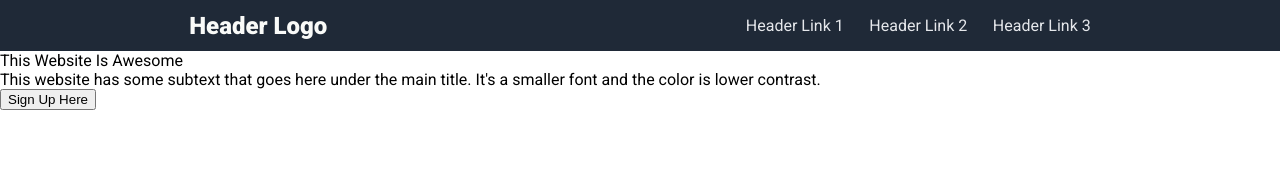
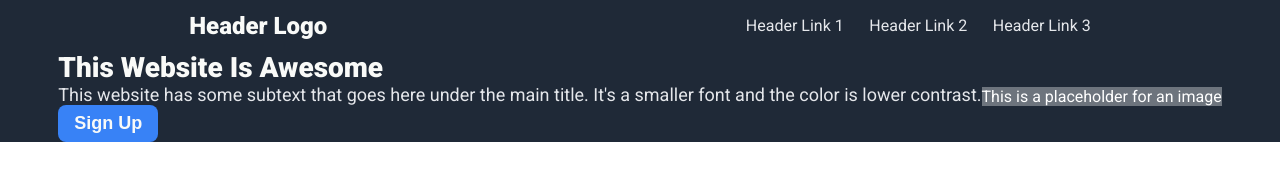
Before and after one commit to sherm-b/odin-landing-page, a plain HTML site: page index.html in a window 1280 px wide. Drawn offline with Linux system fonts and the light colour scheme.

Commit message:
Style hero element text and background

```diff
--- a/index.html
+++ b/index.html
@@ -20,13 +20,14 @@
         </ul>
     </div>
     <div class="hero">
-        <div class="hero-text">This Website Is Awesome</div>
-        <div class="hero-subtext">This website has some subtext that goes here under the main title. It's a smaller font and the color is lower contrast.</div>
-        <div class="button">
-            <button type="button">Sign Up Here</button>
+        <div class="hero-content-left">
+            <div class="hero-text">This Website Is Awesome</div>
+            <div class="hero-subtext">This website has some subtext that goes here under the main title. It's a smaller font and the color is lower contrast.</div>
+            <div class="button">
+                <button type="button">Sign Up</button>
+            </div>
         </div>
-        <div class="image-placeholder">
-        </div>
+        <div class="image-placeholder">This is a placeholder for an image</div>
     </div>
 </body>
 </html>
--- a/styles.css
+++ b/styles.css
@@ -10,14 +10,13 @@ body {
     align-items: center;
     justify-content: space-around;
     background-color: #1f2937;
-
 }
 
 .logo {
     padding: 0 1vw;
     font-size: 24px;
     font-weight: 800;
-    color: #f9faf8
+    color: #f9faf8;
 }
 
 .header-links {
@@ -32,3 +31,38 @@ body {
     size: 18px;
     font-weight: 400;
 }
+
+/*hero section styling*/
+
+.hero {
+    display: flex;
+    align-items: center;
+    justify-content: center;
+    background-color: #1f2937;
+}
+
+.hero-text {
+    font-size: 28px;
+    font-weight: 800;
+    color: #f9faf8;
+}
+
+.hero-subtext {
+    font-size: 18px;
+    color: #e5e7eb;
+}
+
+button {
+  background-color: #3882f6;
+  border-style: none;
+  padding: 8px 16px;
+  border-radius: 8px;
+  font-size: 18px;
+  font-weight: 800;
+  color: #f9faf8;
+}
+
+.image-placeholder{
+    background-color: #6d747d;
+    color: #ffffff;
+}
```
